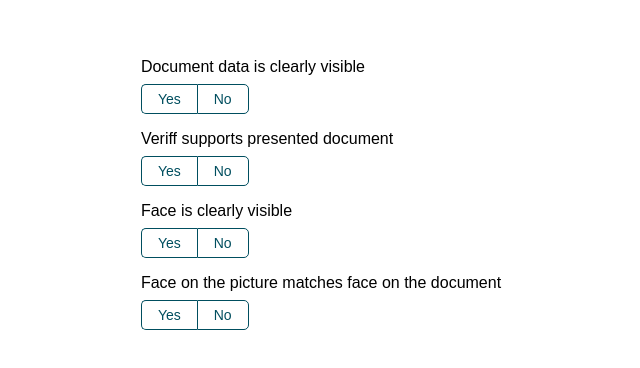
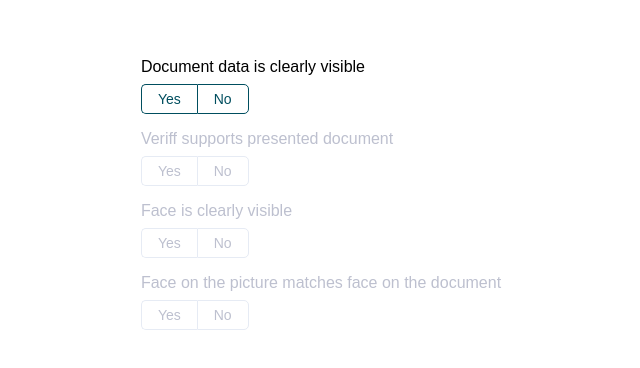
Before and after one commit to KatreMetsvahi/assignment, a React (Create React App) app: page / in a window 1280 px wide. Shown: the part 206-574 px from the top of the page, without its empty margins (319-959 px from the left). Built offline with nearby package versions, Linux system fonts and the light colour scheme.

Commit message:
Disable check when the previous ones do not have 'yes' as value

```diff
--- a/src/components/Button/Button.css
+++ b/src/components/Button/Button.css
@@ -19,7 +19,7 @@
 
 .Button:disabled {
   background-color: var(--muted-color);
-  color: #bdc0cf;
+  color: var(--muted-text-color);
   cursor: not-allowed;
 }
 
--- a/src/components/ButtonGroup/ButtonGroup.css
+++ b/src/components/ButtonGroup/ButtonGroup.css
@@ -3,6 +3,7 @@
   border: 1px solid var(--primary-color);
   border-right-width: 0;
   color: var(--primary-color);
+  cursor: pointer;
   font-size: 14px;
   height: 30px;
   padding: 0 1rem;
@@ -25,3 +26,13 @@
   background-color: var(--primary-color);
   color: white;
 }
+
+.ButtonGroup__button:disabled {
+  border-color: var(--muted-color);
+  color: var(--muted-text-color);
+  cursor: not-allowed;
+}
+
+.ButtonGroup__button.ButtonGroup__button--active:disabled {
+  background-color: var(--muted-color);
+}
--- a/src/components/ButtonGroup/ButtonGroup.tsx
+++ b/src/components/ButtonGroup/ButtonGroup.tsx
@@ -6,13 +6,18 @@ import "./ButtonGroup.css";
 interface ButtonProps {
   active: boolean,
   children: string,
+  disabled?: boolean,
   onClick: () => void
 }
 
-const Button = ({ active, children, onClick }: ButtonProps) => {
+const Button = ({ active, children, disabled, onClick }: ButtonProps) => {
   return (
     <button
-      className={cx("ButtonGroup__button", { "ButtonGroup__button--active": active })}
+      className={cx("ButtonGroup__button", {
+        "ButtonGroup__button--active": active,
+        "ButtonGroup__button--disabled": disabled
+      })}
+      disabled={disabled}
       onClick={onClick}
     >
       {children}
@@ -21,15 +26,16 @@ const Button = ({ active, children, onClick }: ButtonProps) => {
 };
 
 interface ButtonGroupProps {
+  disabled?: boolean,
   onClick: (value: ValueType) => void,
   value?: ValueType
 }
 
-const ButtonGroup = ({ onClick, value }: ButtonGroupProps) => {
+const ButtonGroup = ({ disabled = false, onClick, value }: ButtonGroupProps) => {
   return (
     <div className="ButtonGroup">
-      <Button active={value === 'yes'} onClick={() => onClick('yes')}>Yes</Button>
-      <Button active={value === 'no'} onClick={() => onClick('no')}>No</Button>
+      <Button active={value === 'yes'} disabled={disabled} onClick={() => onClick('yes')}>Yes</Button>
+      <Button active={value === 'no'} disabled={disabled} onClick={() => onClick('no')}>No</Button>
     </div>
   );
 };
--- a/src/components/Check/Check.css
+++ b/src/components/Check/Check.css
@@ -10,6 +10,11 @@
   background-color: var(--highlight-color);
 }
 
+.Check.Check--disabled {
+  color: var(--muted-text-color);
+  pointer-events: none;
+}
+
 .Check__description {
   margin: 0 0 0.5rem;
 }
--- a/src/components/Check/Check.tsx
+++ b/src/components/Check/Check.tsx
@@ -6,14 +6,15 @@ import "./Check.css";
 
 interface Props extends CheckType {
   active?: boolean,
+  disabled?: boolean,
   onValueSelect: (value: ValueType) => void
 }
 
-const Check = ({ active = false, description, onValueSelect, value }: Props) => {
+const Check = ({ active = false, disabled = false, description, onValueSelect, value }: Props) => {
   return (
-    <li className={cx("Check", { "Check--active": active })}>
+    <li className={cx("Check", { "Check--active": active, "Check--disabled": disabled })}>
       <p className="Check__description">{description}</p>
-      <ButtonGroup onClick={onValueSelect} value={value} />
+      <ButtonGroup disabled={disabled} onClick={onValueSelect} value={value} />
     </li>
   );
 };
--- a/src/components/Checks/Checks.tsx
+++ b/src/components/Checks/Checks.tsx
@@ -2,6 +2,7 @@ import React, { useCallback, useEffect, useState } from "react";
 import { CheckType, fetchChecks, ValueType } from "../../api";
 import Button from "../Button/Button";
 import Check from "../Check/Check";
+import findIndexOfFinalMatch from "../../util/findIndexOfFinalMatch";
 import sort from "../../util/sort";
 import sumWithLimits from "../../util/sumWithLimits";
 import "./Checks.css";
@@ -9,6 +10,7 @@ import "./Checks.css";
 const Checks = () => {
   const [checks, setChecks] = useState([] as CheckType[]);
   const [activeCheck, setActiveCheck] = useState(-1);
+  const [lastEnabledCheck, setLastEnabledCheck] = useState(0);
   const [isLoading, setIsLoading] = useState(true);
   const [hasError, setHasError] = useState(false);
 
@@ -27,14 +29,23 @@ const Checks = () => {
       const checksCopy = [...checks];
       checksCopy[index] = { ...checks[index], value };
       setChecks(checksCopy);
+
+      if (value === 'yes') {
+        const lastIndex = findIndexOfFinalMatch(checks, 'value', 'yes', index);
+        setLastEnabledCheck(sumWithLimits(lastIndex, 1, 0, checks.length - 1));
+      }
+
+      if (value === 'no') {
+        setLastEnabledCheck(index);
+      }
     }
 
     setActiveCheck(index);
   }, [checks]);
 
   const getActiveCheck = useCallback((increment: number) => {
-    return sumWithLimits(activeCheck, increment, 0, checks.length - 1);
-  }, [activeCheck, checks.length]);
+    return sumWithLimits(activeCheck, increment, 0, lastEnabledCheck);
+  }, [activeCheck, lastEnabledCheck]);
 
   const handleKeyDown = useCallback((event: KeyboardEvent) => {
     if (event.key === 'ArrowDown') {
@@ -86,6 +97,7 @@ const Checks = () => {
           <Check
             {...check}
             active={activeCheck === index}
+            disabled={index > lastEnabledCheck}
             key={check.id}
             onValueSelect={value => handleValueSelect(index, value)}
           />
--- a/src/styles.css
+++ b/src/styles.css
@@ -13,5 +13,6 @@ body {
 
   --primary-color: #004e5f;
   --muted-color: #e6ebf4;
+  --muted-text-color: #bdc0cf;
   --highlight-color: #def7f7;
 }
--- /dev/null
+++ b/src/util/findIndexOfFinalMatch.ts
@@ -0,0 +1,11 @@
+type Item = { [key: string]: any };
+
+export default function findIndexOfFinalMatch(items: Item[], key: string, value: any, index: number = 0): number {
+  const nextItem = items[index + 1];
+
+  if (nextItem && nextItem[key] === value) {
+    return findIndexOfFinalMatch(items, key, value, index + 1);
+  }
+
+  return index;
+}
```
Also changed, not shown: 1 other file (tests, documents, lock files or other folders).
